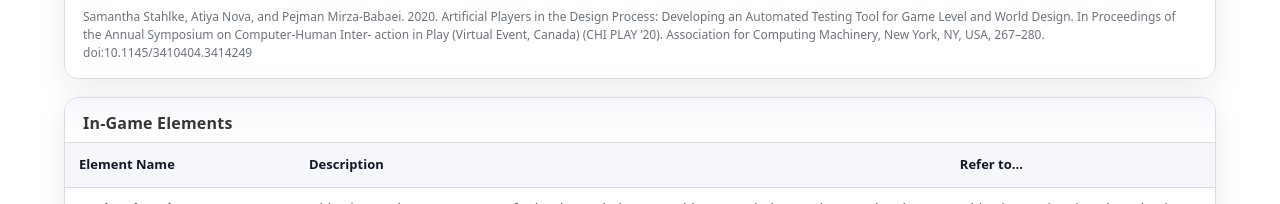
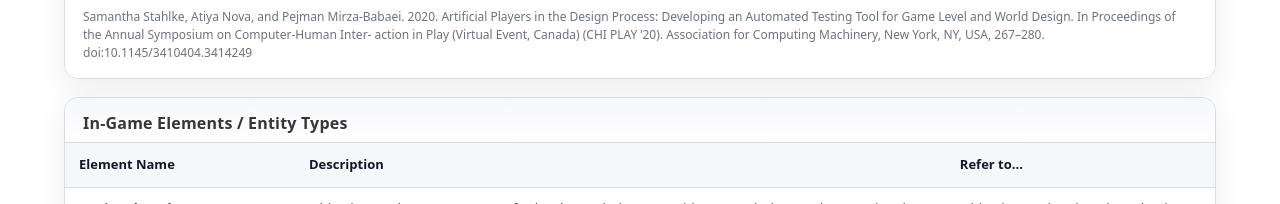
Before and after one commit to Mimic-Persona/MIMIC-Py-Home-Page, a plain HTML site: page index.html in a window 1280 px wide. Shown: the part 2022-2226 px from the top of the page. Drawn offline with nearby package versions, Linux system fonts and the light colour scheme; some icons are missing; a web font is replaced by a local one.

Commit message:
style: upd

```diff
--- a/index.html
+++ b/index.html
@@ -616,7 +616,7 @@
   <!-- Table 2 -->
   <section class="card">
     <header class="card-header">
-      <h2 class="title">In-Game Elements</h2>
+      <h2 class="title">In-Game Elements / Entity Types</h2>
     </header>
 
     <div class="table-wrap">
```
